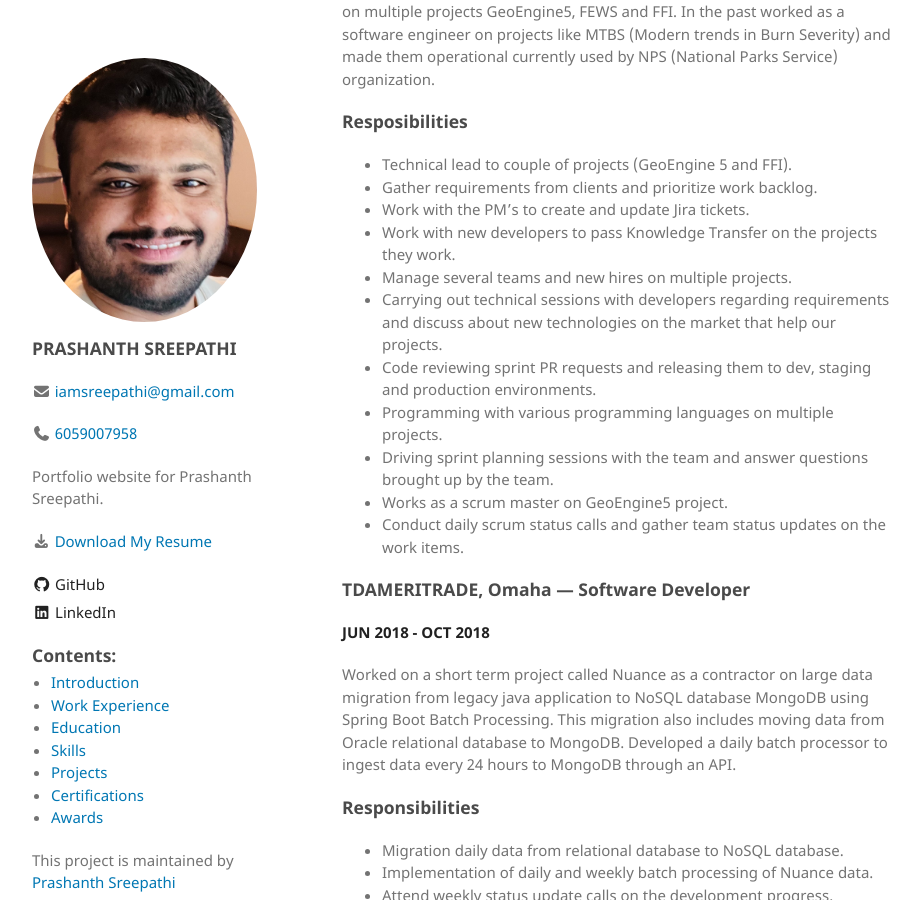
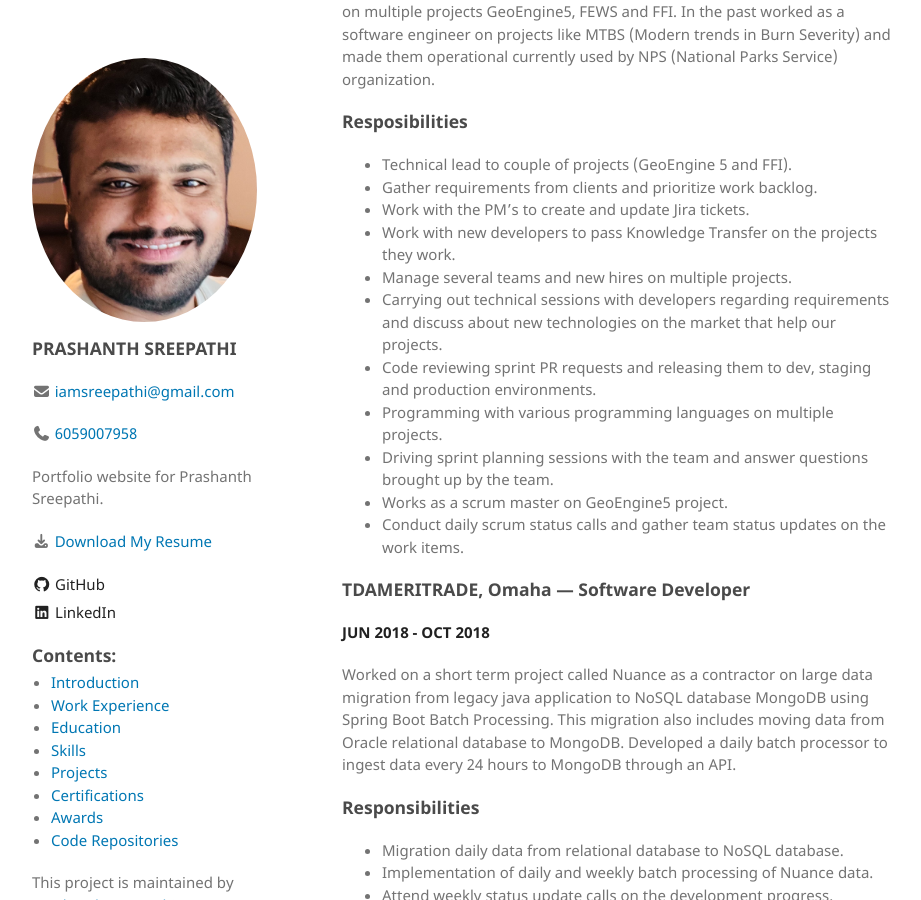
Before and after one commit to ReddyPrashanth/ReddyPrashanth.github.io, a Jekyll site: the page built from README.md, in a window 1280 px wide and 900 px high, scrolled down 574 px. Shown: the whole window, without its empty margins (178-1099 px from the left). Built offline with Jekyll 4.4.1, drawn with Linux system fonts in a browser that asks for light colours; our own code applies the rules of GitHub Pages for plain Markdown files.

Commit message:
added code repos to contents

```diff
--- a/_config.yml
+++ b/_config.yml
@@ -30,3 +30,5 @@ navigation:
     link: ./#certifications
   - name: Awards
     link: ./#awards
+  - name: Code Repositories
+    link: ./#code-repositories
```
